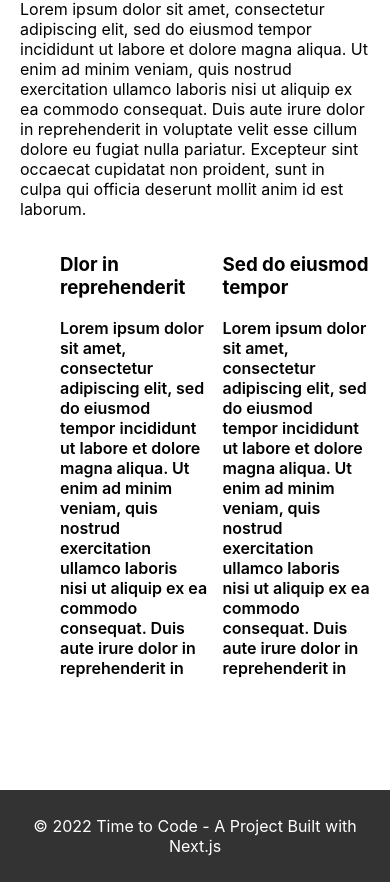
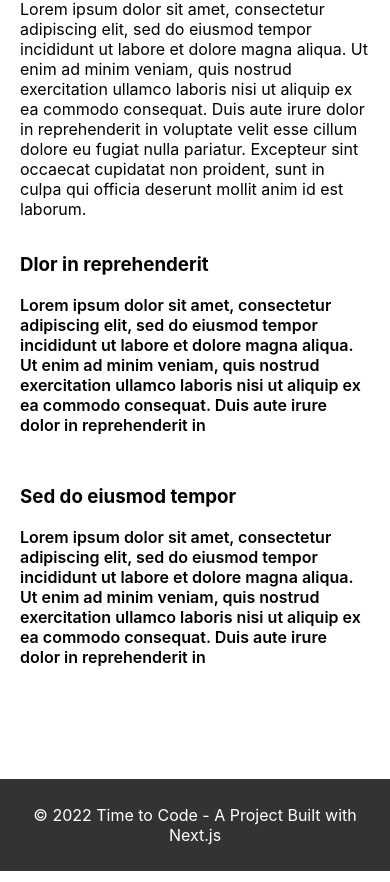
Before and after one commit to JavedHussain-06/events, a Next.js app: page /about-us in a window 390 px wide. Shown: the part 772-1654 px from the top of the page. Built offline with nearby package versions, Linux system fonts and the light colour scheme.

Commit message:
upadte about us page style

```diff
--- a/pages/about-us.js
+++ b/pages/about-us.js
@@ -17,7 +17,7 @@ export default function AboutUsPage(){
           voluptate velit esse cillum dolore eu fugiat nulla pariatur. Excepteur sint occaecat
           cupidatat non proident, sunt in culpa qui officia deserunt mollit anim id est laborum.
         </p>
-        <ul className="about-us-list">
+        <ul className="about_us_list">
           <li>
             <h3>Dlor in reprehenderit </h3>
             <p>
--- a/src/Components/Events/single-event.jsx
+++ b/src/Components/Events/single-event.jsx
@@ -35,7 +35,7 @@ const SingleEvent = ({ data }) => {
   }
 
   return (
-    <div className='event_single_page'>
+    <div className='single_event_page'>
       <Image
         className='image single-image'
         alt={data.title}
--- a/styles/general.sass
+++ b/styles/general.sass
@@ -104,7 +104,7 @@ main
          width: 30%
          align-items: center
 
-.event_single_page
+.single_event_page
   padding: 1.25rem
   .email_registration
     margin-top: 1.5625rem
@@ -189,7 +189,14 @@ footer
    .title
      width: 75%
 
-  .event_single_page
+  .about_us_list
+    display: flex
+    flex-direction: column
+    justify-content: center
+    align-items: center
+    padding: 0
+
+  .single_event_page
     display: flex
     flex-direction: column
     justify-content: center
@@ -204,8 +211,6 @@ footer
     .single-page-event-content-wraper
        max-width: 21.875rem
 
-    .about-us-list
-      flex-direction: column
     main
     padding: 3.125rem 0.625rem
     .home_page
```
